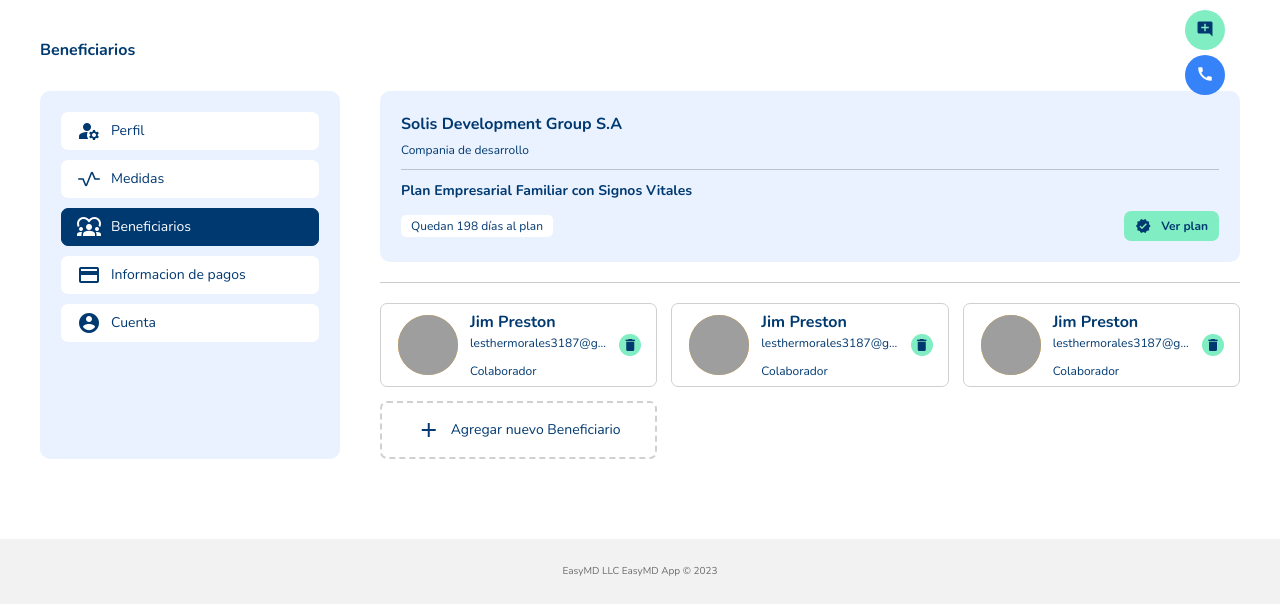
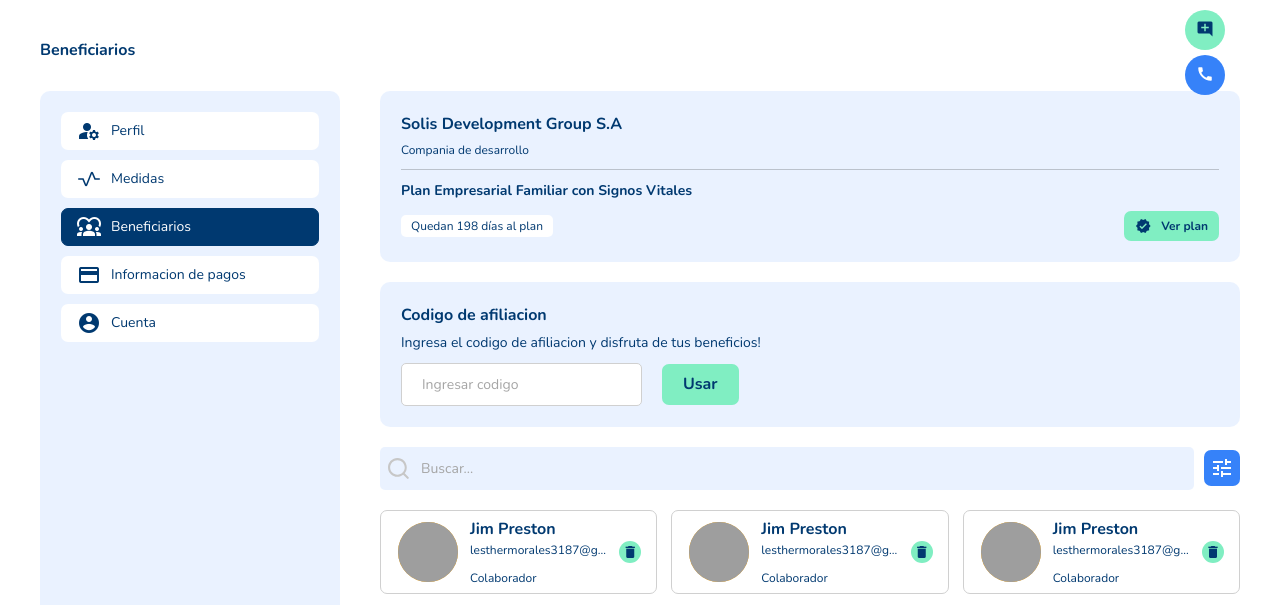
Before and after one commit to lesther/easy-md, a website: page src/patient-affiliates.html in a window 1280 px wide. Shown: the part 140-745 px from the top of the page. Drawn offline with nearby package versions, Linux system fonts and the light colour scheme; grey boxes are pictures that could not be loaded.

Commit message:
Update/major: affiliation code HTML/CSS affiliation code section added

```diff
--- a/src/patient-affiliates.html
+++ b/src/patient-affiliates.html
@@ -283,7 +283,33 @@
                             </a>
                         </div>
                     </div>
-                    <div class="divider">
+                    <div class="box box_highlight-primary-highlight group group_spacing-xs">
+                        <div>
+                            <h3 class="title title_xs title_spacing-xs">
+                                Codigo de afiliacion
+                            </h3>
+                            <p class="text_sm-1">
+                                Ingresa el codigo de afiliacion y disfruta de tus beneficios!
+                            </p>
+                        </div>
+                        <div class="group group_inline--sm group_align-center">
+                            <div class="">
+                                <input type="text" class="text_field-light text_field-block text_field-outline" placeholder="Ingresar codigo">
+                            </div>
+                            <div class="">
+                                <a href="" class="btn_primary-accent btn_md text_weight-bold plan-toggle">
+                                    Usar
+                                </a>
+                            </div>
+                        </div>
+                    </div>
+                    <div class="group group_inline group_align-center group_spacing-xs">
+                        <input type="text" class="text_field-block text_field-search text_field-primary-highlight flex_fill" placeholder="Buscar...">
+                        <a href="" class="btn_primary-highlight h-inner-spacing-xs doctor_filter-toggle">
+                            <span class="material-icons">
+                                tune
+                            </span>
+                        </a>
                     </div>
                     <div class="grid sm:grid-cols-2 md:grid-cols-1 lg:grid-cols-2 xl:grid-cols-3 gap-4">
                         <div class="btn_light btn_outline btn_hover-primary-highlight h-min-width-0">
@@ -669,6 +695,27 @@
                                         delete
                                     </div>
                                 </a>
+                            </div>
+                        </div>
+                        <div class="divider"></div>
+                        <div class="group group_spacing-sm box_highlight-primary-highlight">
+                            <div>
+                                <h3 class="title title_xs title_spacing-xs">
+                                    Codigo de afiliacion
+                                </h3>
+                                <p class="text_sm-1">
+                                    Ingresa el codigo de afiliacion y disfruta de tus beneficios!
+                                </p>
+                            </div>
+                            <div class="group group_inline--sm group_spacing-sm group_align-center">
+                                <div class="flex_fill">
+                                    <input type="text" class="text_field-light text_field-block text_field-outline" placeholder="Ingresar codigo">
+                                </div>
+                                <div class="flex_width-auto--sm">
+                                    <a href="" class="btn_primary-accent btn_md text_weight-bold plan-toggle btn_block">
+                                        Usar
+                                    </a>
+                                </div>
                             </div>
                         </div>
                         <div class="divider"></div>
```
Also changed, not shown: 1 other file.
